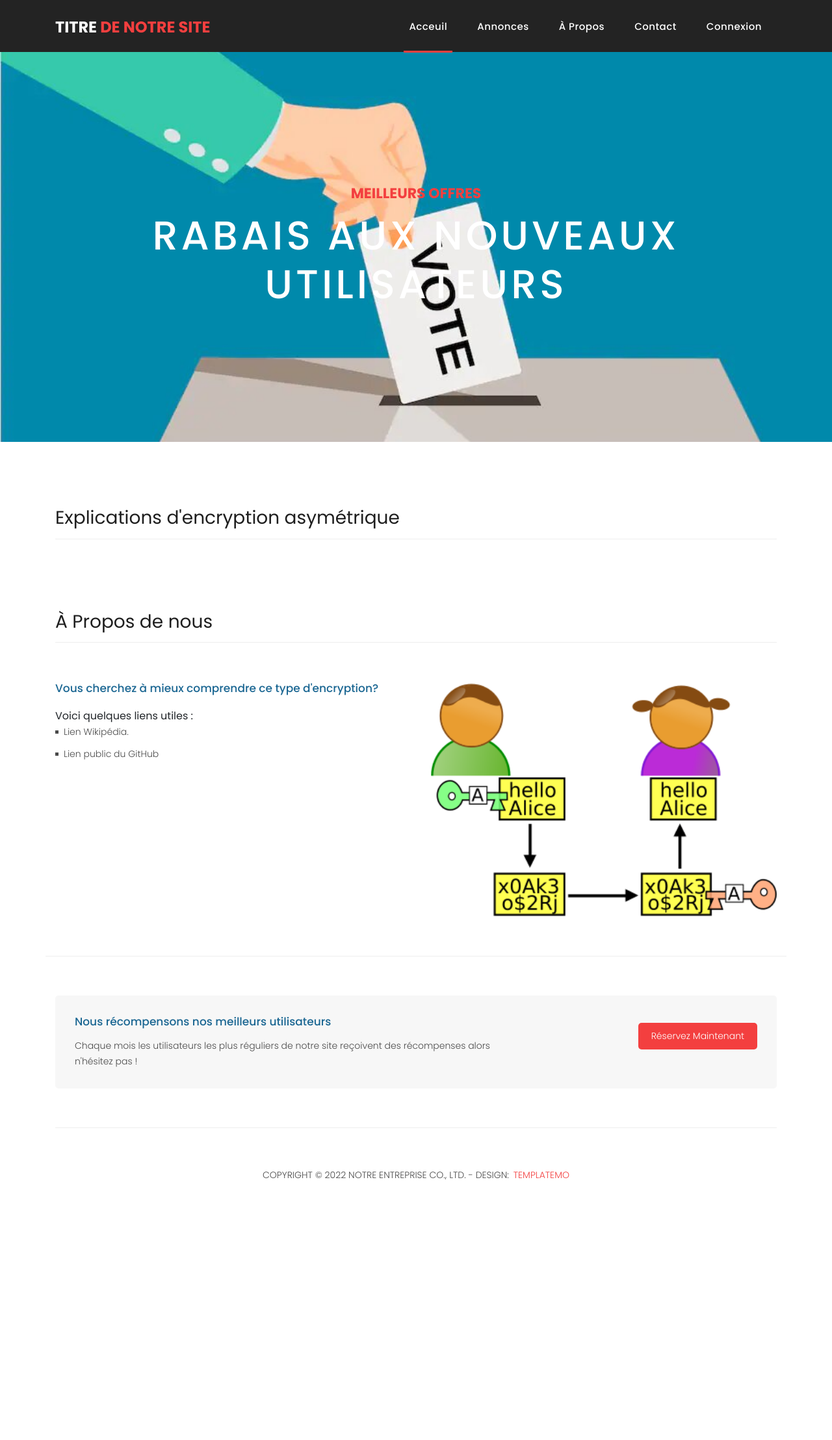
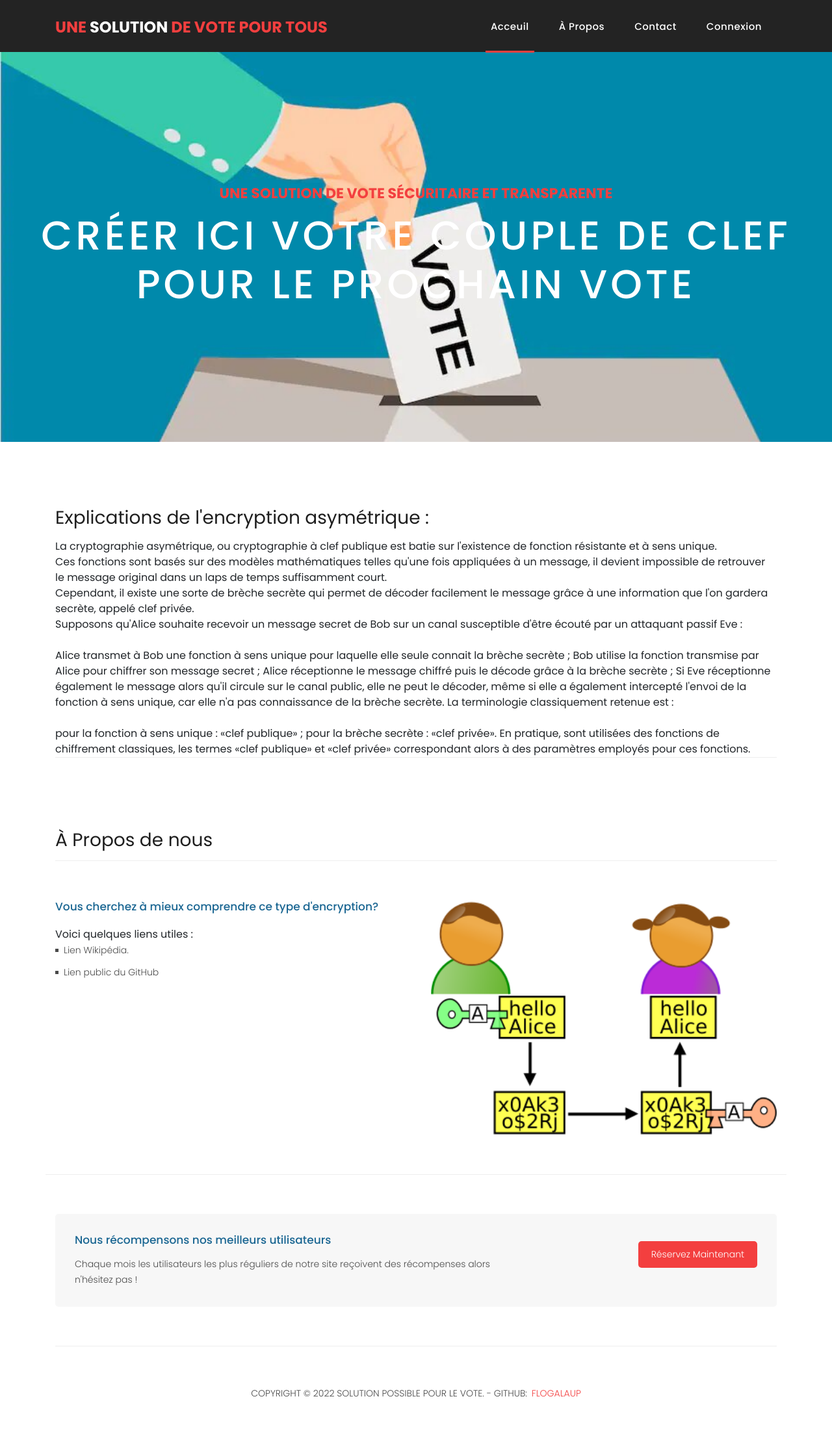
Before and after one commit to FloGalaup/Solution-possible-pour-le-vote, a Django app: template Generation-clef/website/templates/website/index.html in a window 1280 px wide. Shown: the whole page at 65% size. Before the commit the page ends 1815 px from the top, so only its background shows below. Run offline with Django 3.2, Linux system fonts and the light colour scheme; the template is opened without the code that fills it, so the values that code supplies are empty; some libraries are stand-ins or nearby versions.

Commit message:
dimanche

```diff
--- a/Generation-clef/website/static/assets/css/templatemo-sixteen.css
+++ b/Generation-clef/website/static/assets/css/templatemo-sixteen.css
@@ -318,7 +318,7 @@ header .navbar {
 
 .banner-item-01 {
 	padding: 300px 0px;
-	background-image: url(../images/vote.jpg);
+	background-image: url(../images/slide_01.jpg);
 	background-size: cover;
 	background-repeat: no-repeat;
 	background-position: center center;
@@ -334,7 +334,15 @@ header .navbar {
 
 .banner-item-03 {
 	padding: 300px 0px;
-	background-image: url(../images/slide_03.jpg);
+	background-image: url(../images/vote.jpg);
+	background-size: cover;
+	background-repeat: no-repeat;
+	background-position: center center;
+}
+
+.banner-item-04 {
+	padding: 300px 0px;
+	background-image: url(../images/vote.jpg);
 	background-size: cover;
 	background-repeat: no-repeat;
 	background-position: center center;
--- a/Generation-clef/website/templates/base.html
+++ b/Generation-clef/website/templates/base.html
@@ -40,7 +40,7 @@
         <nav class="navbar navbar-expand-lg">
             <div class="container">
                 <a class="navbar-brand" href="{% url 'index' %}">
-                    <h2>Titre <em>de Notre Site</em></h2>
+                    <h2><em>Une</em> solution <em>de vote pour tous</em></h2>
                 </a>
                 <button class="navbar-toggler" type="button" data-toggle="collapse" data-target="#navbarResponsive" aria-controls="navbarResponsive" aria-expanded="false" aria-label="Toggle navigation">
                     <span class="navbar-toggler-icon"></span>
@@ -51,9 +51,6 @@
                             <a class="nav-link" href="{% url 'index' %}">Acceuil
                                 <span class="sr-only">(current)</span>
                             </a>
-                        </li>
-                        <li class="nav-item">
-                            <a class="nav-link" href="{% url 'postings' %}">Annonces</a>
                         </li>
                         <li class="nav-item">
                             <a class="nav-link" href="{% url 'about' %}">À Propos</a>
@@ -77,9 +74,9 @@
             <div class="row">
                 <div class="col-md-12">
                     <div class="inner-content">
-                        <p>Copyright &copy; 2022 Notre Entreprise Co., Ltd.
+                        <p>Copyright &copy; 2022 Solution possible pour le vote.
 
-                            - Design: <a rel="nofollow noopener" href="https://templatemo.com" target="_blank">TemplateMo</a></p>
+                            - GitHub: <a rel="nofollow noopener" href="https://github.com/FloGalaup/Solution-possible-pour-le-vote/" target="_blank">FloGalaup</a></p>
                     </div>
                 </div>
             </div>
--- a/Generation-clef/website/templates/website/index.html
+++ b/Generation-clef/website/templates/website/index.html
@@ -5,8 +5,8 @@
   <div class="owl-banner owl-carousel">
     <div class="banner-item-01">
       <div class="text-content">
-        <h4>Meilleurs Offres</h4>
-        <h2>Rabais aux nouveaux utilisateurs</h2>
+        <h4>Une solution de vote sécuritaire et transparente</h4>
+        <h2>Créer ici votre couple de clef pour le prochain vote</h2>
       </div>
     </div>
     </div>
@@ -19,7 +19,26 @@
     <div class="row">
       <div class="col-md-12">
         <div class="section-heading">
-          <h2>Explications d'encryption asymétrique</h2>
+          <h2>Explications de l'encryption asymétrique : </h2>
+          La cryptographie asymétrique, ou cryptographie à clef publique est batie sur l'existence de fonction résistante et à sens unique.
+          <br>
+          Ces fonctions sont basés sur des modèles mathématiques telles qu'une fois appliquées à un message, il devient impossible de retrouver le message original dans un laps de temps suffisamment court.
+          <br>
+          Cependant, il existe une sorte de brèche secrète qui permet de décoder facilement le message grâce à une information que l'on gardera secrète, appelé clef privée.
+          <br>
+          Supposons qu'Alice souhaite recevoir un message secret de Bob sur un canal susceptible d'être écouté par un attaquant passif Eve :
+          <br>
+          <br>
+          Alice transmet à Bob une fonction à sens unique pour laquelle elle seule connait la brèche secrète ;
+          Bob utilise la fonction transmise par Alice pour chiffrer son message secret ;
+          Alice réceptionne le message chiffré puis le décode grâce à la brèche secrète ;
+          Si Eve réceptionne également le message alors qu'il circule sur le canal public, elle ne peut le décoder, même si elle a également intercepté l'envoi de la fonction à sens unique, car elle n'a pas connaissance de la brèche secrète.
+          La terminologie classiquement retenue est :
+          <br>
+          <br>
+          pour la fonction à sens unique : «clef publique» ;
+          pour la brèche secrète : «clef privée».
+          En pratique, sont utilisées des fonctions de chiffrement classiques, les termes «clef publique» et «clef privée» correspondant alors à des paramètres employés pour ces fonctions.
         </div>
       </div>
     </div>
```
Also changed, not shown: Generation-clef/website/static/assets/images/slide_01(2).jpg (added), Generation-clef/website/static/assets/images/slide_01.jpg, Generation-clef/website/static/assets/images/slide_01.webp (renamed from Generation-clef/website/static/assets/images/vote.webp), Generation-clef/website/static/assets/images/vote.jpg (deleted).
